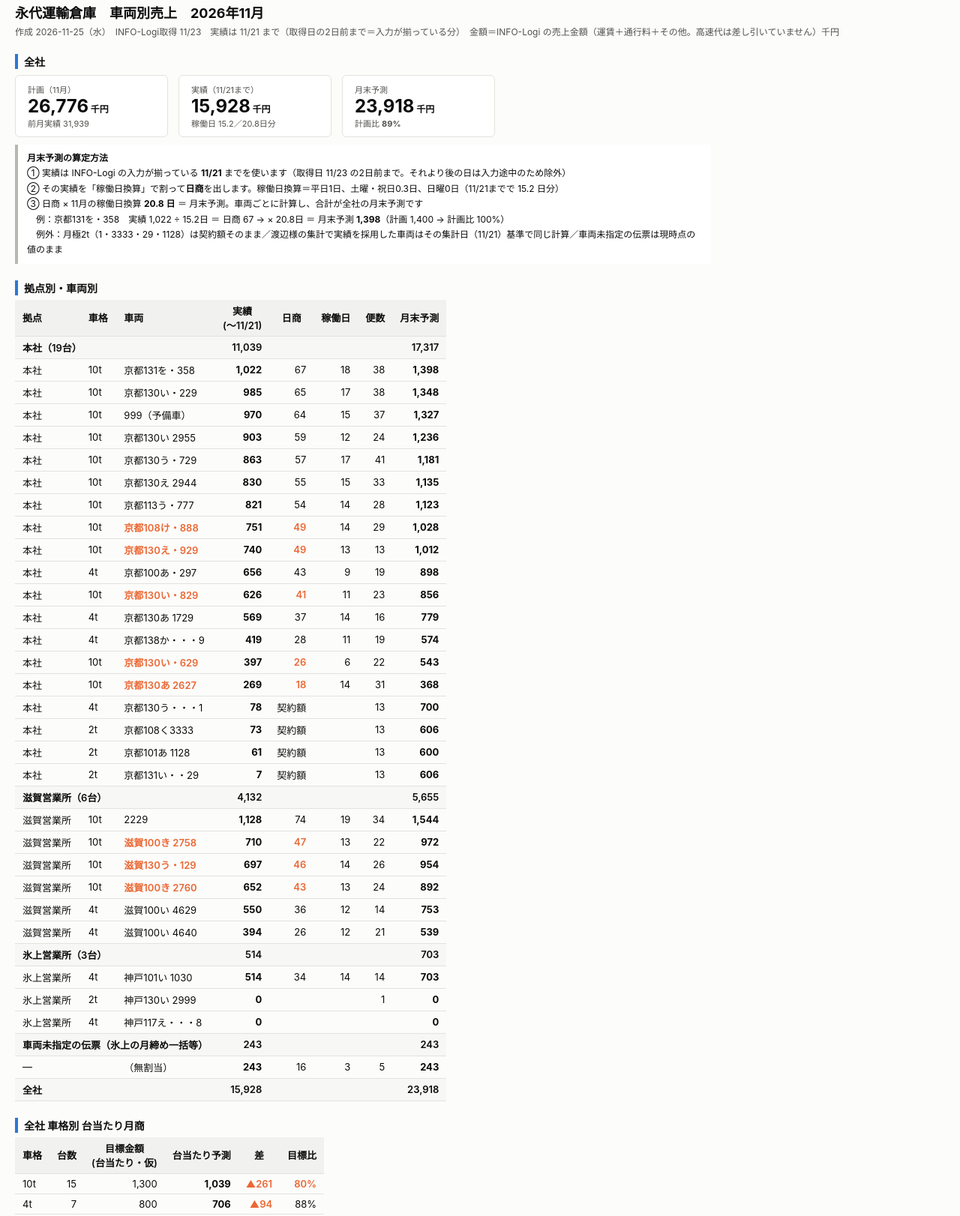
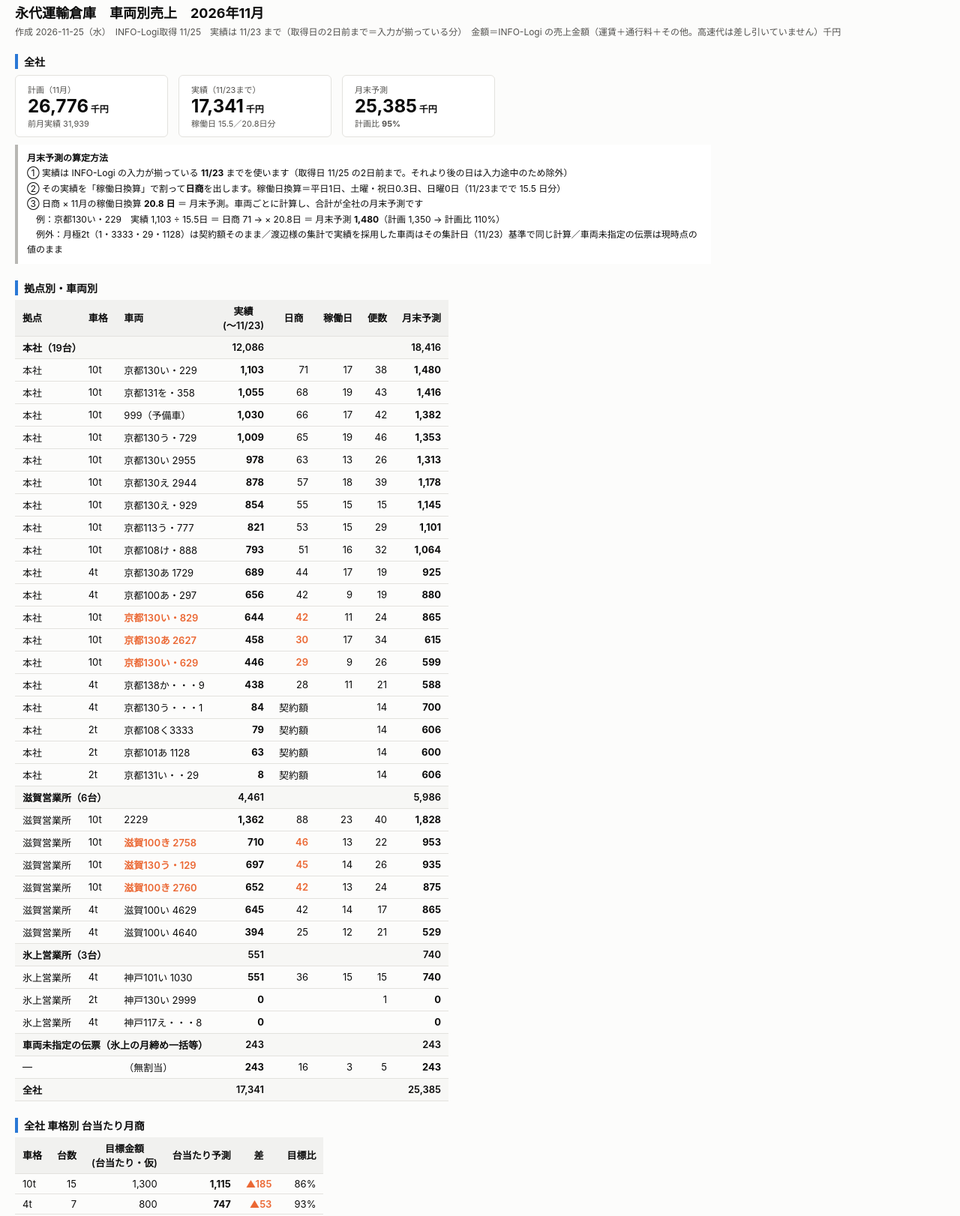
Before and after one commit to tadaxM/eidai-dashboard, a plain HTML site: page index.html in a window 1280 px wide. Shown: the part 13-1635 px from the top of the page at 75% size. Drawn offline with Linux system fonts and the light colour scheme.

Commit message:
dashboard update 2026-11-25

```diff
--- a/index.html
+++ b/index.html
@@ -8,58 +8,58 @@ th{background:#f1f1ef;font-weight:600;text-align:center} td.l,th.l{text-align:le
 .howto{background:#fff;border-left:4px solid #b8b7b3;padding:8px 12px;margin:10px 0 4px;font-size:12px;line-height:1.7;max-width:900px}
 </style></head><body>
 <h1>永代運輸倉庫　車両別売上　2026年11月</h1>
-<div class="sub">作成 2026-11-25（水）　INFO-Logi取得 11/23　実績は 11/21 まで（取得日の2日前まで＝入力が揃っている分）　金額＝INFO-Logi の売上金額（運賃＋通行料＋その他。高速代は差し引いていません）千円</div>
+<div class="sub">作成 2026-11-25（水）　INFO-Logi取得 11/25　実績は 11/23 まで（取得日の2日前まで＝入力が揃っている分）　金額＝INFO-Logi の売上金額（運賃＋通行料＋その他。高速代は差し引いていません）千円</div>
 <h2>全社</h2>
 <div class="kpi">
 <div class="tile"><div class="t">計画（11月）</div><div class="v">26,776<span style="font-size:12px"> 千円</span></div><div class="t">前月実績 31,939</div></div>
-<div class="tile"><div class="t">実績（11/21まで）</div><div class="v">15,928<span style="font-size:12px"> 千円</span></div><div class="t">稼働日 15.2／20.8日分</div></div>
-<div class="tile"><div class="t">月末予測</div><div class="v">23,918<span style="font-size:12px"> 千円</span></div><div class="t">計画比 <b>89%</b></div></div>
+<div class="tile"><div class="t">実績（11/23まで）</div><div class="v">17,341<span style="font-size:12px"> 千円</span></div><div class="t">稼働日 15.5／20.8日分</div></div>
+<div class="tile"><div class="t">月末予測</div><div class="v">25,385<span style="font-size:12px"> 千円</span></div><div class="t">計画比 <b>95%</b></div></div>
 </div>
 <div class="howto"><b>月末予測の算定方法</b><br>
-① 実績は INFO-Logi の入力が揃っている <b>11/21</b> までを使います（取得日 11/23 の2日前まで。それより後の日は入力途中のため除外）<br>
-② その実績を「稼働日換算」で割って<b>日商</b>を出します。稼働日換算＝平日1日、土曜・祝日0.3日、日曜0日（11/21までで 15.2 日分）<br>
+① 実績は INFO-Logi の入力が揃っている <b>11/23</b> までを使います（取得日 11/25 の2日前まで。それより後の日は入力途中のため除外）<br>
+② その実績を「稼働日換算」で割って<b>日商</b>を出します。稼働日換算＝平日1日、土曜・祝日0.3日、日曜0日（11/23までで 15.5 日分）<br>
 ③ 日商 × 11月の稼働日換算 <b>20.8 日</b> ＝ 月末予測。車両ごとに計算し、合計が全社の月末予測です<br>
-　例：京都131を・358　実績 1,022 ÷ 15.2日 ＝ 日商 67 → × 20.8日 ＝ 月末予測 <b>1,398</b>（計画 1,400 → 計画比 100%）<br>
-　例外：月極2t（1・3333・29・1128）は契約額そのまま／渡辺様の集計で実績を採用した車両はその集計日（11/21）基準で同じ計算／車両未指定の伝票は現時点の値のまま</div>
-<h2>拠点別・車両別</h2><div class="wrap"><table><tr><th class="l">拠点</th><th class="l">車格</th><th class="l">車両</th><th>実績<br>(〜11/21)</th><th>日商</th><th>稼働日</th><th>便数</th><th>月末予測</th></tr>
-<tr class="sec"><td class="l" colspan="3">本社（19台）</td><td>11,039</td><td colspan="3"></td><td>17,317</td></tr>
-<tr><td class="l">本社</td><td class="l">10t</td><td class="l">京都131を・358</td><td><b>1,022</b></td><td class="">67</td><td>18</td><td>38</td><td><b>1,398</b></td></tr>
-<tr><td class="l">本社</td><td class="l">10t</td><td class="l">京都130い・229</td><td><b>985</b></td><td class="">65</td><td>17</td><td>38</td><td><b>1,348</b></td></tr>
-<tr><td class="l">本社</td><td class="l">10t</td><td class="l">999（予備車）</td><td><b>970</b></td><td class="">64</td><td>15</td><td>37</td><td><b>1,327</b></td></tr>
-<tr><td class="l">本社</td><td class="l">10t</td><td class="l">京都130い 2955</td><td><b>903</b></td><td class="">59</td><td>12</td><td>24</td><td><b>1,236</b></td></tr>
-<tr><td class="l">本社</td><td class="l">10t</td><td class="l">京都130う・729</td><td><b>863</b></td><td class="">57</td><td>17</td><td>41</td><td><b>1,181</b></td></tr>
-<tr><td class="l">本社</td><td class="l">10t</td><td class="l">京都130え 2944</td><td><b>830</b></td><td class="">55</td><td>15</td><td>33</td><td><b>1,135</b></td></tr>
-<tr><td class="l">本社</td><td class="l">10t</td><td class="l">京都113う・777</td><td><b>821</b></td><td class="">54</td><td>14</td><td>28</td><td><b>1,123</b></td></tr>
-<tr><td class="l">本社</td><td class="l">10t</td><td class="l bad">京都108け・888</td><td><b>751</b></td><td class="bad">49</td><td>14</td><td>29</td><td><b>1,028</b></td></tr>
-<tr><td class="l">本社</td><td class="l">10t</td><td class="l bad">京都130え・929</td><td><b>740</b></td><td class="bad">49</td><td>13</td><td>13</td><td><b>1,012</b></td></tr>
-<tr><td class="l">本社</td><td class="l">4t</td><td class="l">京都100あ・297</td><td><b>656</b></td><td class="">43</td><td>9</td><td>19</td><td><b>898</b></td></tr>
-<tr><td class="l">本社</td><td class="l">10t</td><td class="l bad">京都130い・829</td><td><b>626</b></td><td class="bad">41</td><td>11</td><td>23</td><td><b>856</b></td></tr>
-<tr><td class="l">本社</td><td class="l">4t</td><td class="l">京都130あ 1729</td><td><b>569</b></td><td class="">37</td><td>14</td><td>16</td><td><b>779</b></td></tr>
-<tr><td class="l">本社</td><td class="l">4t</td><td class="l">京都138か・・・9</td><td><b>419</b></td><td class="">28</td><td>11</td><td>19</td><td><b>574</b></td></tr>
-<tr><td class="l">本社</td><td class="l">10t</td><td class="l bad">京都130い・629</td><td><b>397</b></td><td class="bad">26</td><td>6</td><td>22</td><td><b>543</b></td></tr>
-<tr><td class="l">本社</td><td class="l">10t</td><td class="l bad">京都130あ 2627</td><td><b>269</b></td><td class="bad">18</td><td>14</td><td>31</td><td><b>368</b></td></tr>
-<tr><td class="l">本社</td><td class="l">4t</td><td class="l">京都130う・・・1</td><td><b>78</b></td><td class="">契約額</td><td></td><td>13</td><td><b>700</b></td></tr>
-<tr><td class="l">本社</td><td class="l">2t</td><td class="l">京都108く3333</td><td><b>73</b></td><td class="">契約額</td><td></td><td>13</td><td><b>606</b></td></tr>
-<tr><td class="l">本社</td><td class="l">2t</td><td class="l">京都101あ 1128</td><td><b>61</b></td><td class="">契約額</td><td></td><td>13</td><td><b>600</b></td></tr>
-<tr><td class="l">本社</td><td class="l">2t</td><td class="l">京都131い・・29</td><td><b>7</b></td><td class="">契約額</td><td></td><td>13</td><td><b>606</b></td></tr>
-<tr class="sec"><td class="l" colspan="3">滋賀営業所（6台）</td><td>4,132</td><td colspan="3"></td><td>5,655</td></tr>
-<tr><td class="l">滋賀営業所</td><td class="l">10t</td><td class="l">2229</td><td><b>1,128</b></td><td class="">74</td><td>19</td><td>34</td><td><b>1,544</b></td></tr>
-<tr><td class="l">滋賀営業所</td><td class="l">10t</td><td class="l bad">滋賀100き 2758</td><td><b>710</b></td><td class="bad">47</td><td>13</td><td>22</td><td><b>972</b></td></tr>
-<tr><td class="l">滋賀営業所</td><td class="l">10t</td><td class="l bad">滋賀130う・129</td><td><b>697</b></td><td class="bad">46</td><td>14</td><td>26</td><td><b>954</b></td></tr>
-<tr><td class="l">滋賀営業所</td><td class="l">10t</td><td class="l bad">滋賀100き 2760</td><td><b>652</b></td><td class="bad">43</td><td>13</td><td>24</td><td><b>892</b></td></tr>
-<tr><td class="l">滋賀営業所</td><td class="l">4t</td><td class="l">滋賀100い 4629</td><td><b>550</b></td><td class="">36</td><td>12</td><td>14</td><td><b>753</b></td></tr>
-<tr><td class="l">滋賀営業所</td><td class="l">4t</td><td class="l">滋賀100い 4640</td><td><b>394</b></td><td class="">26</td><td>12</td><td>21</td><td><b>539</b></td></tr>
-<tr class="sec"><td class="l" colspan="3">氷上営業所（3台）</td><td>514</td><td colspan="3"></td><td>703</td></tr>
-<tr><td class="l">氷上営業所</td><td class="l">4t</td><td class="l">神戸101い 1030</td><td><b>514</b></td><td class="">34</td><td>14</td><td>14</td><td><b>703</b></td></tr>
+　例：京都130い・229　実績 1,103 ÷ 15.5日 ＝ 日商 71 → × 20.8日 ＝ 月末予測 <b>1,480</b>（計画 1,350 → 計画比 110%）<br>
+　例外：月極2t（1・3333・29・1128）は契約額そのまま／渡辺様の集計で実績を採用した車両はその集計日（11/23）基準で同じ計算／車両未指定の伝票は現時点の値のまま</div>
+<h2>拠点別・車両別</h2><div class="wrap"><table><tr><th class="l">拠点</th><th class="l">車格</th><th class="l">車両</th><th>実績<br>(〜11/23)</th><th>日商</th><th>稼働日</th><th>便数</th><th>月末予測</th></tr>
+<tr class="sec"><td class="l" colspan="3">本社（19台）</td><td>12,086</td><td colspan="3"></td><td>18,416</td></tr>
+<tr><td class="l">本社</td><td class="l">10t</td><td class="l">京都130い・229</td><td><b>1,103</b></td><td class="">71</td><td>17</td><td>38</td><td><b>1,480</b></td></tr>
+<tr><td class="l">本社</td><td class="l">10t</td><td class="l">京都131を・358</td><td><b>1,055</b></td><td class="">68</td><td>19</td><td>43</td><td><b>1,416</b></td></tr>
+<tr><td class="l">本社</td><td class="l">10t</td><td class="l">999（予備車）</td><td><b>1,030</b></td><td class="">66</td><td>17</td><td>42</td><td><b>1,382</b></td></tr>
+<tr><td class="l">本社</td><td class="l">10t</td><td class="l">京都130う・729</td><td><b>1,009</b></td><td class="">65</td><td>19</td><td>46</td><td><b>1,353</b></td></tr>
+<tr><td class="l">本社</td><td class="l">10t</td><td class="l">京都130い 2955</td><td><b>978</b></td><td class="">63</td><td>13</td><td>26</td><td><b>1,313</b></td></tr>
+<tr><td class="l">本社</td><td class="l">10t</td><td class="l">京都130え 2944</td><td><b>878</b></td><td class="">57</td><td>18</td><td>39</td><td><b>1,178</b></td></tr>
+<tr><td class="l">本社</td><td class="l">10t</td><td class="l">京都130え・929</td><td><b>854</b></td><td class="">55</td><td>15</td><td>15</td><td><b>1,145</b></td></tr>
+<tr><td class="l">本社</td><td class="l">10t</td><td class="l">京都113う・777</td><td><b>821</b></td><td class="">53</td><td>15</td><td>29</td><td><b>1,101</b></td></tr>
+<tr><td class="l">本社</td><td class="l">10t</td><td class="l">京都108け・888</td><td><b>793</b></td><td class="">51</td><td>16</td><td>32</td><td><b>1,064</b></td></tr>
+<tr><td class="l">本社</td><td class="l">4t</td><td class="l">京都130あ 1729</td><td><b>689</b></td><td class="">44</td><td>17</td><td>19</td><td><b>925</b></td></tr>
+<tr><td class="l">本社</td><td class="l">4t</td><td class="l">京都100あ・297</td><td><b>656</b></td><td class="">42</td><td>9</td><td>19</td><td><b>880</b></td></tr>
+<tr><td class="l">本社</td><td class="l">10t</td><td class="l bad">京都130い・829</td><td><b>644</b></td><td class="bad">42</td><td>11</td><td>24</td><td><b>865</b></td></tr>
+<tr><td class="l">本社</td><td class="l">10t</td><td class="l bad">京都130あ 2627</td><td><b>458</b></td><td class="bad">30</td><td>17</td><td>34</td><td><b>615</b></td></tr>
+<tr><td class="l">本社</td><td class="l">10t</td><td class="l bad">京都130い・629</td><td><b>446</b></td><td class="bad">29</td><td>9</td><td>26</td><td><b>599</b></td></tr>
+<tr><td class="l">本社</td><td class="l">4t</td><td class="l">京都138か・・・9</td><td><b>438</b></td><td class="">28</td><td>11</td><td>21</td><td><b>588</b></td></tr>
+<tr><td class="l">本社</td><td class="l">4t</td><td class="l">京都130う・・・1</td><td><b>84</b></td><td class="">契約額</td><td></td><td>14</td><td><b>700</b></td></tr>
+<tr><td class="l">本社</td><td class="l">2t</td><td class="l">京都108く3333</td><td><b>79</b></td><td class="">契約額</td><td></td><td>14</td><td><b>606</b></td></tr>
+<tr><td class="l">本社</td><td class="l">2t</td><td class="l">京都101あ 1128</td><td><b>63</b></td><td class="">契約額</td><td></td><td>14</td><td><b>600</b></td></tr>
+<tr><td class="l">本社</td><td class="l">2t</td><td class="l">京都131い・・29</td><td><b>8</b></td><td class="">契約額</td><td></td><td>14</td><td><b>606</b></td></tr>
+<tr class="sec"><td class="l" colspan="3">滋賀営業所（6台）</td><td>4,461</td><td colspan="3"></td><td>5,986</td></tr>
+<tr><td class="l">滋賀営業所</td><td class="l">10t</td><td class="l">2229</td><td><b>1,362</b></td><td class="">88</td><td>23</td><td>40</td><td><b>1,828</b></td></tr>
+<tr><td class="l">滋賀営業所</td><td class="l">10t</td><td class="l bad">滋賀100き 2758</td><td><b>710</b></td><td class="bad">46</td><td>13</td><td>22</td><td><b>953</b></td></tr>
+<tr><td class="l">滋賀営業所</td><td class="l">10t</td><td class="l bad">滋賀130う・129</td><td><b>697</b></td><td class="bad">45</td><td>14</td><td>26</td><td><b>935</b></td></tr>
+<tr><td class="l">滋賀営業所</td><td class="l">10t</td><td class="l bad">滋賀100き 2760</td><td><b>652</b></td><td class="bad">42</td><td>13</td><td>24</td><td><b>875</b></td></tr>
+<tr><td class="l">滋賀営業所</td><td class="l">4t</td><td class="l">滋賀100い 4629</td><td><b>645</b></td><td class="">42</td><td>14</td><td>17</td><td><b>865</b></td></tr>
+<tr><td class="l">滋賀営業所</td><td class="l">4t</td><td class="l">滋賀100い 4640</td><td><b>394</b></td><td class="">25</td><td>12</td><td>21</td><td><b>529</b></td></tr>
+<tr class="sec"><td class="l" colspan="3">氷上営業所（3台）</td><td>551</td><td colspan="3"></td><td>740</td></tr>
+<tr><td class="l">氷上営業所</td><td class="l">4t</td><td class="l">神戸101い 1030</td><td><b>551</b></td><td class="">36</td><td>15</td><td>15</td><td><b>740</b></td></tr>
 <tr><td class="l">氷上営業所</td><td class="l">2t</td><td class="l">神戸130い 2999</td><td><b>0</b></td><td class=""></td><td></td><td>1</td><td><b>0</b></td></tr>
 <tr><td class="l">氷上営業所</td><td class="l">4t</td><td class="l">神戸117え・・・8</td><td><b>0</b></td><td class=""></td><td></td><td></td><td><b>0</b></td></tr>
 <tr class="sec"><td class="l" colspan="3">車両未指定の伝票（氷上の月締め一括等）</td><td>243</td><td colspan="3"></td><td>243</td></tr>
 <tr><td class="l">—</td><td class="l"></td><td class="l">（無割当）</td><td><b>243</b></td><td class="">16</td><td>3</td><td>5</td><td><b>243</b></td></tr>
-<tr class="sec"><td class="l" colspan="3">全社</td><td>15,928</td><td colspan="3"></td><td>23,918</td></tr></table></div>
+<tr class="sec"><td class="l" colspan="3">全社</td><td>17,341</td><td colspan="3"></td><td>25,385</td></tr></table></div>
 <h2>全社 車格別 台当たり月商</h2><div class="wrap"><table><tr><th class="l">車格</th><th>台数</th><th>目標金額<br>(台当たり・仮)</th><th>台当たり予測</th><th>差</th><th>目標比</th></tr>
-<tr><td class="l">10t</td><td>15</td><td>1,300</td><td><b>1,039</b></td><td class="bad">▲261</td><td class="bad">80%</td></tr>
-<tr><td class="l">4t</td><td>7</td><td>800</td><td><b>706</b></td><td class="bad">▲94</td><td class="">88%</td></tr>
+<tr><td class="l">10t</td><td>15</td><td>1,300</td><td><b>1,115</b></td><td class="bad">▲185</td><td class="">86%</td></tr>
+<tr><td class="l">4t</td><td>7</td><td>800</td><td><b>747</b></td><td class="bad">▲53</td><td class="">93%</td></tr>
 <tr><td class="l">2t</td><td>3</td><td>650</td><td><b>604</b></td><td class="bad">▲46</td><td class="">93%</td></tr>
 </table></div>
-<div class="note">実績＝INFO-Logi の売上金額（売上日基準。運賃＋通行料＋その他）と渡辺様の集計（システム外の車両・入力遅れ分）の大きい方。日商＝11/21までの実績÷稼働日（平日1.0／土・祝0.3／日0）。月末予測＝日商×月の稼働日20.8日。月極2t（1・3333・29・1128）は契約額。無割当＝氷上の月締め一括等（現時点値）。仮目標＝10t 1,300／4t 800／2t 650千円/台・月（2026-09-20 松本設定・暫定）。稼働日＝売上のあった日数、便数＝伝票件数。予備車（999）は台当たり月商の台数に含めない。拠点内の並びは実績の降順。<b style="color:#eb6834">赤字</b>＝10tで日商5万円以下。<br>
+<div class="note">実績＝INFO-Logi の売上金額（売上日基準。運賃＋通行料＋その他）と渡辺様の集計（システム外の車両・入力遅れ分）の大きい方。日商＝11/23までの実績÷稼働日（平日1.0／土・祝0.3／日0）。月末予測＝日商×月の稼働日20.8日。月極2t（1・3333・29・1128）は契約額。無割当＝氷上の月締め一括等（現時点値）。仮目標＝10t 1,300／4t 800／2t 650千円/台・月（2026-09-20 松本設定・暫定）。稼働日＝売上のあった日数、便数＝伝票件数。予備車（999）は台当たり月商の台数に含めない。拠点内の並びは実績の降順。<b style="color:#eb6834">赤字</b>＝10tで日商5万円以下。<br>
 出典：INFO-Logi 売上明細／3か年計画（永代運輸_統合_3か年計画_20260825.xlsx）。scripts/dashboard_sharyou.py v1.1　松本整事務所</div></body></html>
```
